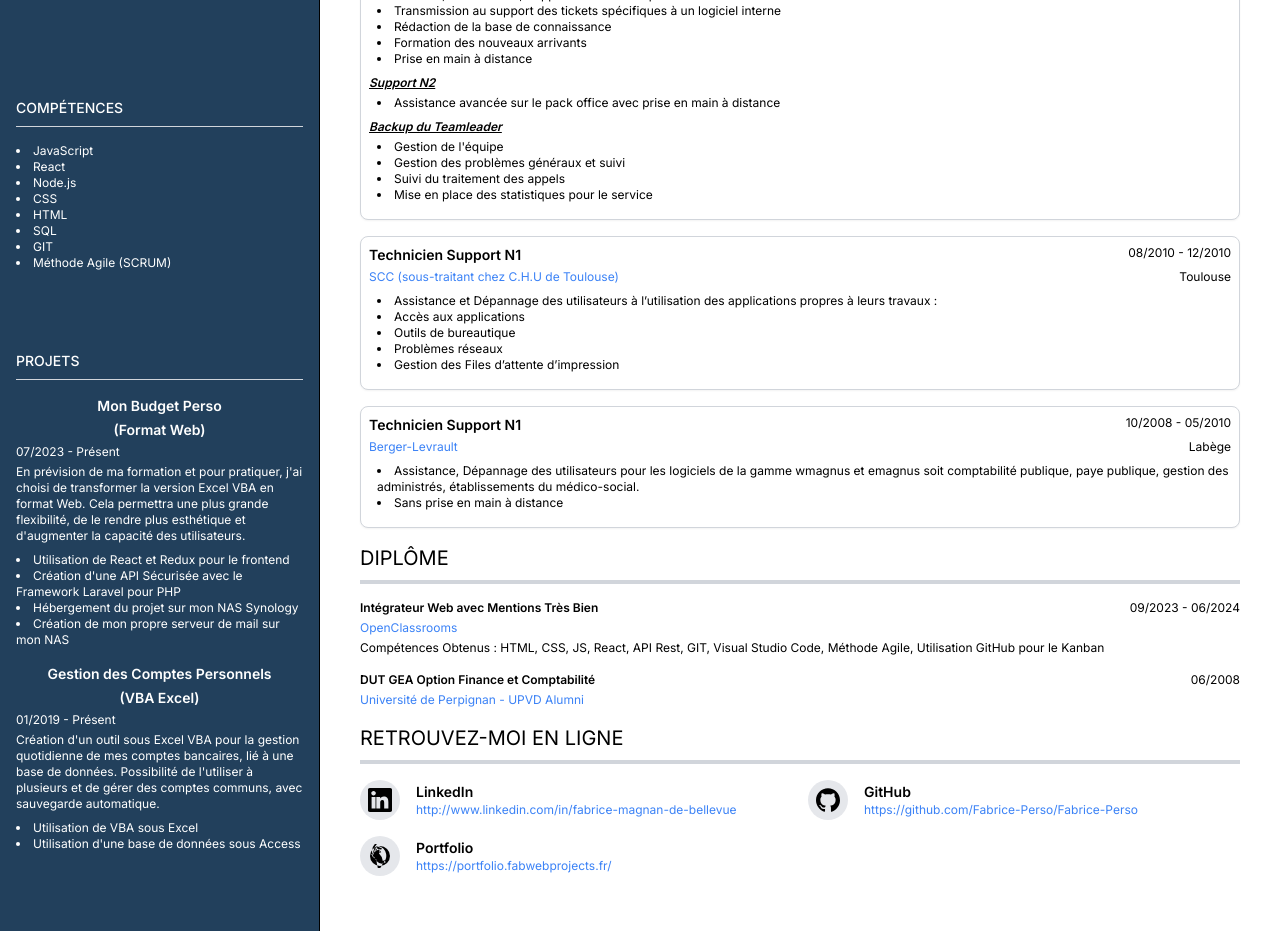
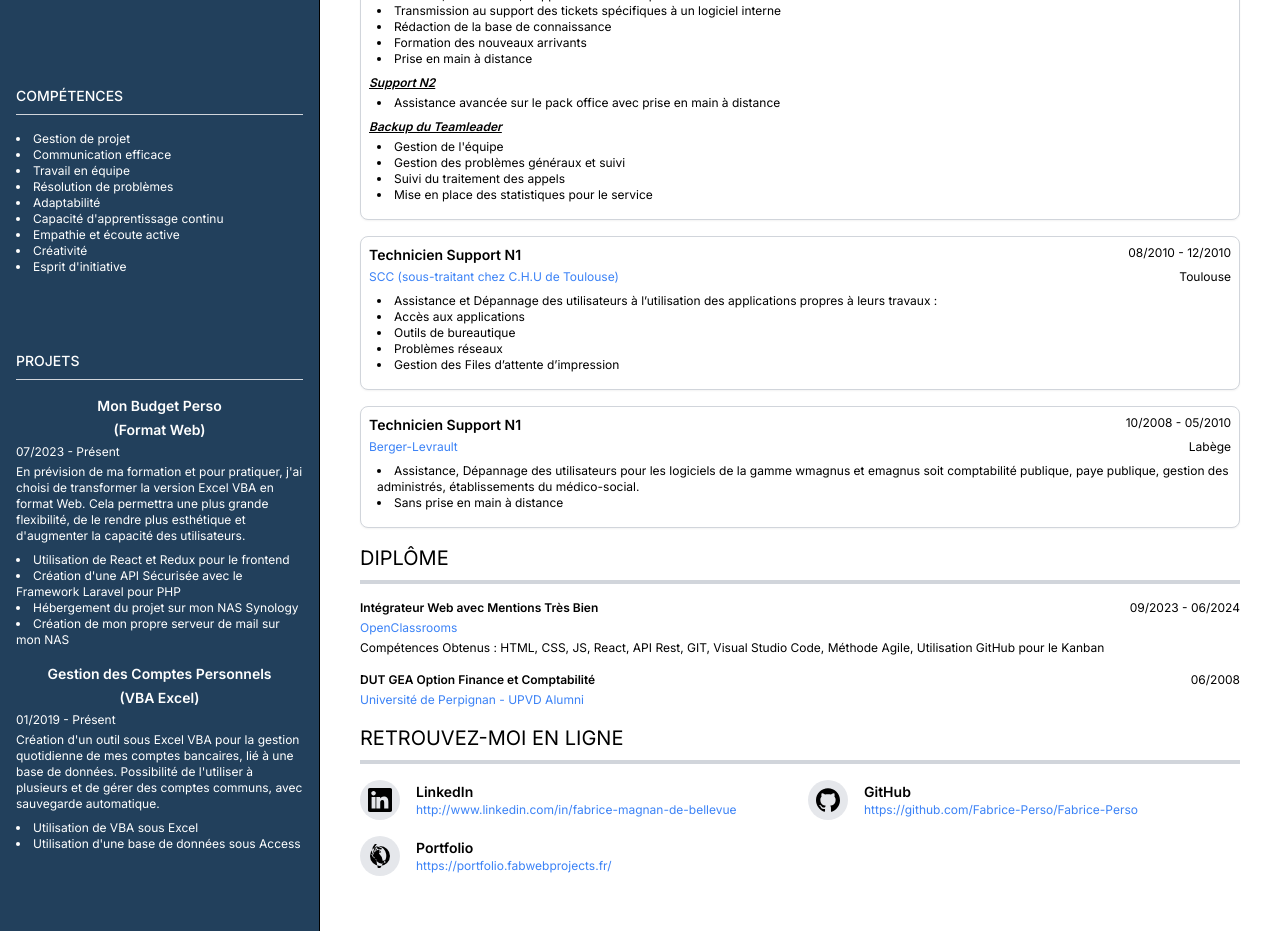
Before and after one commit to FabriceDevPro/my-resume-nextjs, a Next.js app: page / in a window 1280 px wide. Shown: the part 1080-2011 px from the top of the page. Built offline with nearby package versions, Linux system fonts and the light colour scheme.

Commit message:
derniere correction

```diff
--- a/src/components/Projects.tsx
+++ b/src/components/Projects.tsx
@@ -13,7 +13,7 @@ const Projects: React.FC<ProjectsProps> = ({ isPDF }) => {
       <div className="flex-grow">
         {projectsData.projects.map((project, index) => (
           <div key={index} className="mb-4">
-            <h3 className={`font-semibold mb-1 text-center ${isPDF ? 'text-[10px] leading-tight' : 'text-sm'}`}>{project.name}</h3>
+            <h3 className={`font-semibold mb-1 text-center ${isPDF ? 'text-[12px] leading-tight' : 'text-sm'}`}>{project.name}</h3>
             {project.subname && (
               <h3 className={`font-semibold mb-1 text-center ${isPDF ? 'text-[10px] leading-tight' : 'text-sm'}`}>{project.subname}</h3>
             )}
--- a/src/data/skills.json
+++ b/src/data/skills.json
@@ -1,13 +1,14 @@
 {
-    "title": "COMPÉTENCES",
-    "skills": [
-      "JavaScript",
-      "React",
-      "Node.js",
-      "CSS",
-      "HTML",
-      "SQL",
-      "GIT",
-      "Méthode Agile (SCRUM)"
-    ]
-  }
+  "title": "COMPÉTENCES",
+  "skills": [
+    "Gestion de projet",
+    "Communication efficace",
+    "Travail en équipe",
+    "Résolution de problèmes",
+    "Adaptabilité",
+    "Capacité d'apprentissage continu",
+    "Empathie et écoute active",
+    "Créativité",
+    "Esprit d'initiative"
+  ]
+}
```
